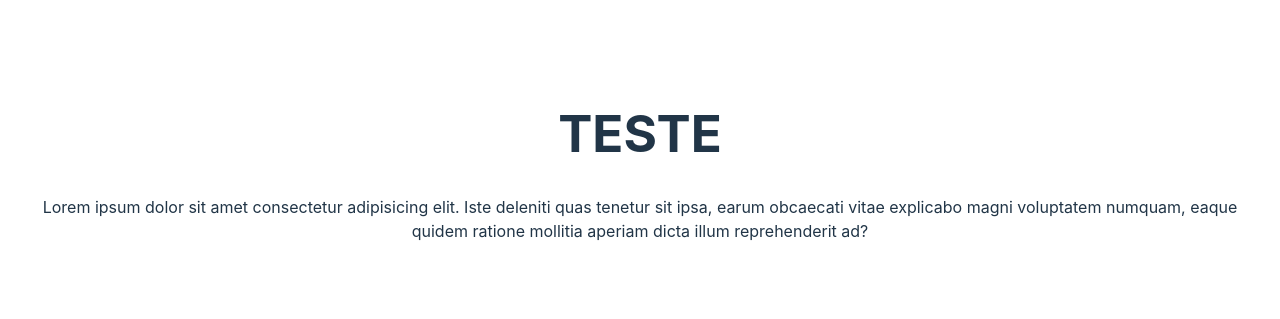
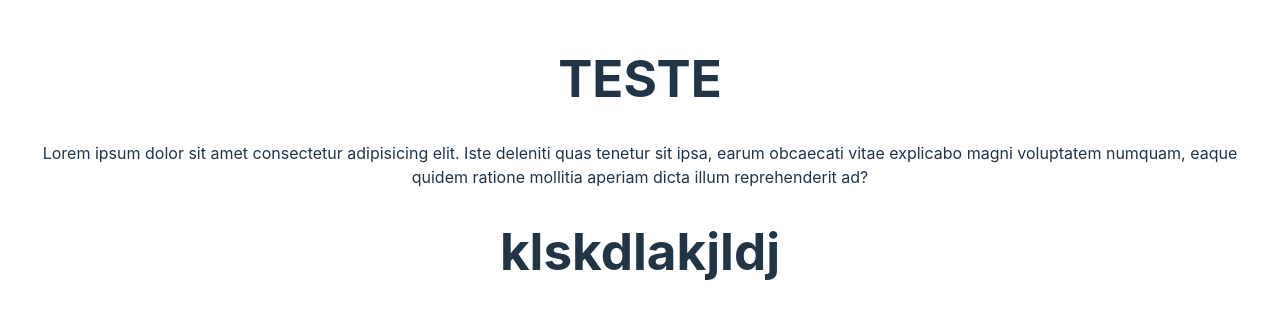
Before and after one commit to ricoRecruta/calculadora, a React (Vite) app in the folder find-risc/: page / in a window 1280 px wide. Shown: the part 235-554 px from the top of the page. Built offline with nearby package versions, Linux system fonts and the light colour scheme.

Commit message:
criando a estrutura do footer
colocando a estrutura do react

```diff
--- a/find-risc/src/App.jsx
+++ b/find-risc/src/App.jsx
@@ -1,6 +1,7 @@
 
 
 import './App.css'
+import Footer from './components/footer/Footer'
 import Header from './components/header/header'
 
 function App() {
@@ -10,6 +11,7 @@ function App() {
     <>
 
       <Header/>
+      <Footer/>
     </>
   )
 }
--- /dev/null
+++ b/find-risc/src/components/footer/Footer.jsx
@@ -0,0 +1,12 @@
+import React from 'react'
+
+const Footer = () => {
+  return (
+    <>
+        <h1>klskdlakjldj</h1>
+
+    </>
+  )
+}
+
+export default Footer
```
